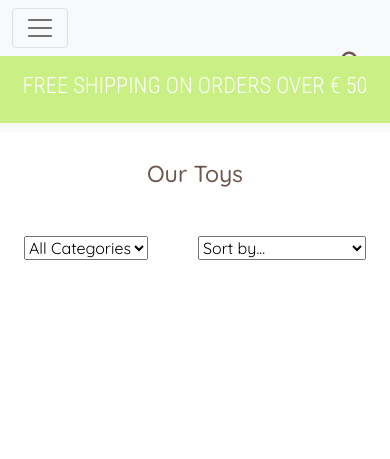
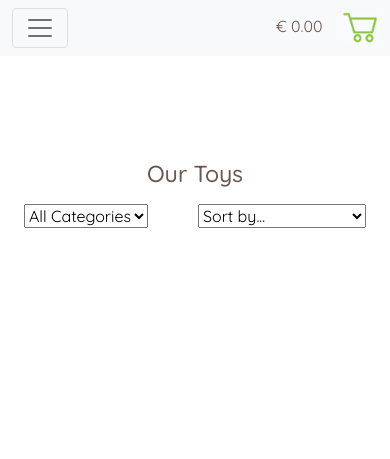
Before and after one commit to mmmangooo/Milestone-Project4, a Django app: page /toys/ in a window 390 px wide. Shown: the top 459 px of the page. Run offline with Django 3.2, Linux system fonts and the light colour scheme; data that the repository does not hold is empty; some libraries are stand-ins or nearby versions.

Commit message:
Fixed navbar responsiveness

```diff
--- a/static/css/base.css
+++ b/static/css/base.css
@@ -41,12 +41,12 @@ p {
     background: url('/media/leaves2.png') repeat fixed;
     padding: 5rem 0;
     margin: 6rem 0 0;
-    max-width: 100vw;
+    max-width: 100%;
 }
 
 .page-wrapper {
     margin: 10rem 0 0;
-    max-width: 100vw;
+    max-width: 100%;
 }
 
 .site-form {
@@ -110,11 +110,8 @@ hr {
     bottom: .5rem;
 }
 
-/*-------------------------Navigation bar */
+/*-------------------------Navigation bar and header banner */
 
-.nav-container {
-    max-width: 100vw;
-}
 
 .nav-link {
     color: #6D564D !important;
@@ -152,15 +149,16 @@ hr {
     margin-left: 1rem;
 }
 
+.header-banner span {
+    color: #fff;
+}
+
 .header-banner {
     background-color: #CAEF84;
     margin-top: 3.5rem;
     max-width: 100%;
 }
 
-.header-banner span {
-    color: #fff;
-}
 
 /*------------------------ Home page */
 
--- a/templates/base.html
+++ b/templates/base.html
@@ -37,20 +37,20 @@ toys for their children" />
 <body>
 
     <!-- Including the navbar in template -->
-    <div class="container-fluid fixed-top px-0 mb-5 nav-container">
+    <div class="container-fluid fixed-top px-0">
 
         {% include 'includes/nav.html' %}
 
+    </div>
 
-    </div>
 
     <!-- Loading a header banner into template -->
 
     {% block page_header %}
-    <div class="container-fluid header-banner py-3 fixed-top">
+ <!--  <div class="container-fluid header-banner py-3 fixed-top">
         <h2 class="text-uppercase text-white">Free shipping on orders over € {{ free_delivery_threshold }}</h2>
 
-    </div>
+    </div>-->
     {% endblock %}
 
     <!-- Including messages in template, if there are any -->
@@ -73,7 +73,7 @@ toys for their children" />
     {% endif %}
 
     <!-- Section for main content -->
-    <main>
+
         {%block content %}
 
 
@@ -83,7 +83,7 @@ toys for their children" />
         <!-- Including footer -->
 {% include 'includes/footer.html' %}
 
-    </main>
+
 
 
 <!-- Core js code -->
--- a/templates/includes/nav.html
+++ b/templates/includes/nav.html
@@ -1,14 +1,17 @@
+<!-- Navbar template with bootstrap navbar -->
 
-<!-- Navbar template with bootstrap navbar -->
-<nav class="navbar navbar-expand-lg navbar-light bg-light mw-100">
+<nav class="navbar navbar-expand-lg navbar-light bg-light">
+
   <div class="container-fluid">
 
-
-    <button class="navbar-toggler" type="button" data-bs-toggle="collapse" data-bs-target="#navbarSupportedContent"
-      aria-controls="navbarSupportedContent" aria-expanded="false" aria-label="Toggle navigation">
+      <!-- Navbar toggler and collapse for responsive nav on smaller screens -->
+    <button class="navbar-toggler" type="button" data-bs-toggle="collapse" data-bs-target="#navbar"
+      aria-controls="navbar" aria-expanded="false" aria-label="Toggle navigation">
       <span class="navbar-toggler-icon"></span>
     </button>
-    <div class="collapse navbar-collapse" id="navbarSupportedContent">
+
+    <div class="collapse navbar-collapse" id="navbar">
+
       <ul class="navbar-nav me-auto mb-2 mb-lg-0">
         <li class="nav-item">
           <a class="nav-link active" aria-current="page" href="{% url 'home' %}">Home</a>
@@ -52,50 +55,38 @@
 
       </ul>
 
-    </div>
-
-
-
             <!-- Search field for searching for toys on the site -->
       <form class="d-flex" method="GET" action="{% url 'toys' %}">
 
-      <input class="form-control me-2 nav-search-input mt-1 d-none d-sm-block" type="text" name="query"
+        <input class="form-control nav-search-input" type="text" name="query"
           placeholder="Search our site" aria-label="Search">
-      <button class="btn d-none d-sm-block" type="submit"> <span class="icon nav-icon"><i
+        <button class="btn" type="submit"> <span class="icon nav-icon"><i
               class="fas fa-search"></i></span></button>
-    </form>
-
-    <!-- Navbar toggler and collapse for responsive nav on smaller screens -->
-
-    <a class="navbar-toggler search-toggler mx-auto d-sm-none" type="button" data-bs-toggle="collapse"
-      data-bs-target="#navbarSupportedContent2" aria-controls="navbarSupportedContent" aria-expanded="false"
-      aria-label="Toggle navigation">
-      <span class="icon nav-icon"><i class="fas fa-search"></i></span>
-    </a>
-    <div class="collapse navbar-collapse" id="navbarSupportedContent2">
-      <form class="" action="">
-        <input class="form-control me-2 nav-search-input mt-1 d-sm-none" type="search" placeholder="Search site"
-          aria-label="Search">
       </form>
     </div>
 
           <!-- Showing the total cost of items in the users shopping bag including shipping cost,
          if the user has any items in their bag. Otherwosw showing 0 -->
-
-    <p class="mt-2">{% if bag_items %}
+         <div class="ms-3">
+          <span>{% if bag_items %}
            € {{grand_total|floatformat:2}}
            {% else %}
            € 0.00
 
            {% endif %}
-    </p>
+          </span>
+
 
          <!-- Link to shopping bag -->
          <span class="mb-2">
-    <a href="{% url 'view_bag' %}"><img class="shopping-cart" src="{{ MEDIA_URL }}cart-icon.png" alt="Green shopping cart"></a>
+           <a href="{% url 'view_bag' %}"><img class="shopping-cart" src="{{ MEDIA_URL }}cart-icon.png"
+               alt="Green shopping cart"></a>
          </span>
        </div>
 
 
 
+
+  </div>
+
 </nav>
--- a/toys/templates/toys/toys.html
+++ b/toys/templates/toys/toys.html
@@ -5,7 +5,7 @@
 
 
 {% block content %}
-<div class="container-fluid all-toys-wrapper">
+<div class="container-fluid page-wrapper">
   <h3>Our Toys</h3>
 
   <!-- Link to 'add toy'-form, only shown if the user is logged in with superuser credentials-->
@@ -14,7 +14,7 @@
   {% endif %}
 
 
-  <div class="container-fluid mt-5">
+  <div class="container-fluid mt-3">
     <div class="toys-select-container">
 
       <!-- Selecting which category of toys to show on page -->
@@ -28,7 +28,7 @@
       </select>
 
       <!-- Selecting how to sort the toys shown on the page -->
-       <select id="sort-selector" class="sort-selector">
+       <select id="sort-selector" class="sort-selector mw-25">
         <option value="reset" {% if current_sorting == 'None_None' %} selected {% endif %}>Sort by...</option>
 
         <option value="price_asc" {% if current_sorting == 'price_asc' %} selected {% endif %}>Price (low to high)
```
Lines whose indentation alone changed are shown as unchanged.
